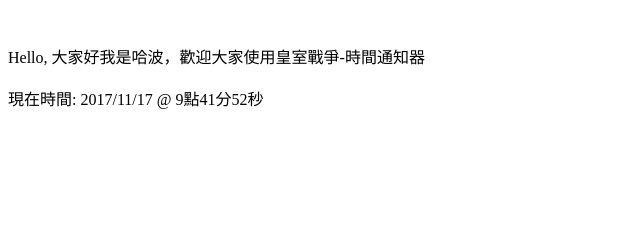
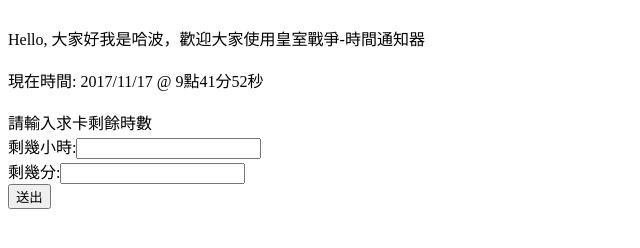
Before and after one commit to timmypotter/Game-APP, a plain HTML site: page timerForCR/index.html in a window 1280 px wide. Shown: the whole page, without its empty margins (0-640 px from the left). Drawn offline with Linux system fonts and the light colour scheme.

Commit message:
add input and time revise

```diff
--- a/timerForCR/index.html
+++ b/timerForCR/index.html
@@ -1,11 +1,12 @@
 <html>
 <head>
 <title>皇室戰爭 - 時間通知器</title>
+<body>
+<br>
+Hello, 大家好我是哈波，歡迎大家使用皇室戰爭-時間通知器<br>
+<br>
+</body>
 <script>
-document.write("<br / ><br / >");
-document.write("Hello, 大家好我是哈波，歡迎大家使用皇室戰爭-時間通知器<br / >");
-document.write("<br / >");
-
 var currentdate = new Date();
 var datetime = "現在時間: " + currentdate.getFullYear() + "/"
                 + (currentdate.getMonth()+1)  + "/"
@@ -14,9 +15,36 @@ var datetime = "現在時間: " + currentdate.getFullYear() + "/"
                 + currentdate.getMinutes() + "分"
                 + currentdate.getSeconds() + "秒";
 
-document.write(datetime)
+document.write(datetime + "<br / ><br / >");
+</script>
 
+
+請輸入求卡剩餘時數<br>
+剩幾小時:<input type="text" id="hour" onchange="next7Hours()"/><br>
+剩幾分:<input type="text" id="minute" onchange="next7Hours()"/><br>
+<input type="button" name='submit' value="送出" onclick="document.write(next7Hours())"/><br><br>
+
+
+<script>
+
+function next7Hours() {
+    var hour_val = parseInt(document.getElementById("hour").value);//取得hour欄位的值
+    var minute_val = parseInt(document.getElementById("minute").value);//取得minut欄位的值
+    return (datetime + "<br>"
+                    + "下一次求卡時間: " + currentdate.getFullYear() + "/"
+                    + (currentdate.getMonth()+1)  + "/"
+                    + currentdate.getDate()+ " @ "
+                    + (currentdate.getHours() + 7 - 0) + "點"
+                    + (currentdate.getMinutes() - 0) + "分"
+                    + currentdate.getSeconds() + "秒<br>"
+                    + "輸入餘時: " + hour_val + "小時" + minute_val + "分鐘<br>"
+                    + "修正後下一次求卡時間: " + currentdate.getFullYear() + "/"
+                    + (currentdate.getMonth()+1)  + "/"
+                    + currentdate.getDate()+ " @ "
+                    + (currentdate.getHours() + 7 - hour_val) + "點"
+                    + (currentdate.getMinutes() - minute_val) + "分"
+                    + currentdate.getSeconds() + "秒<br>");
+}
 </script>
 </head>
-<body></body>
 </html>
```
